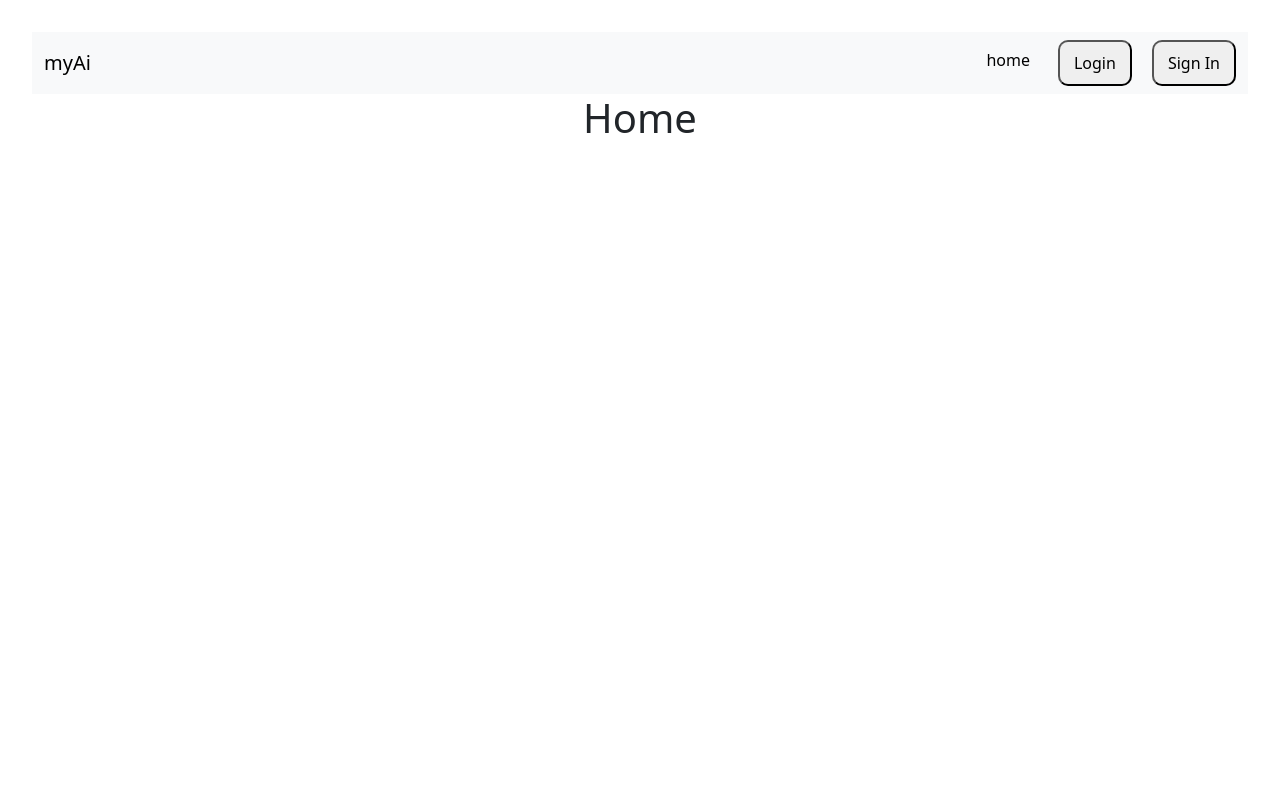
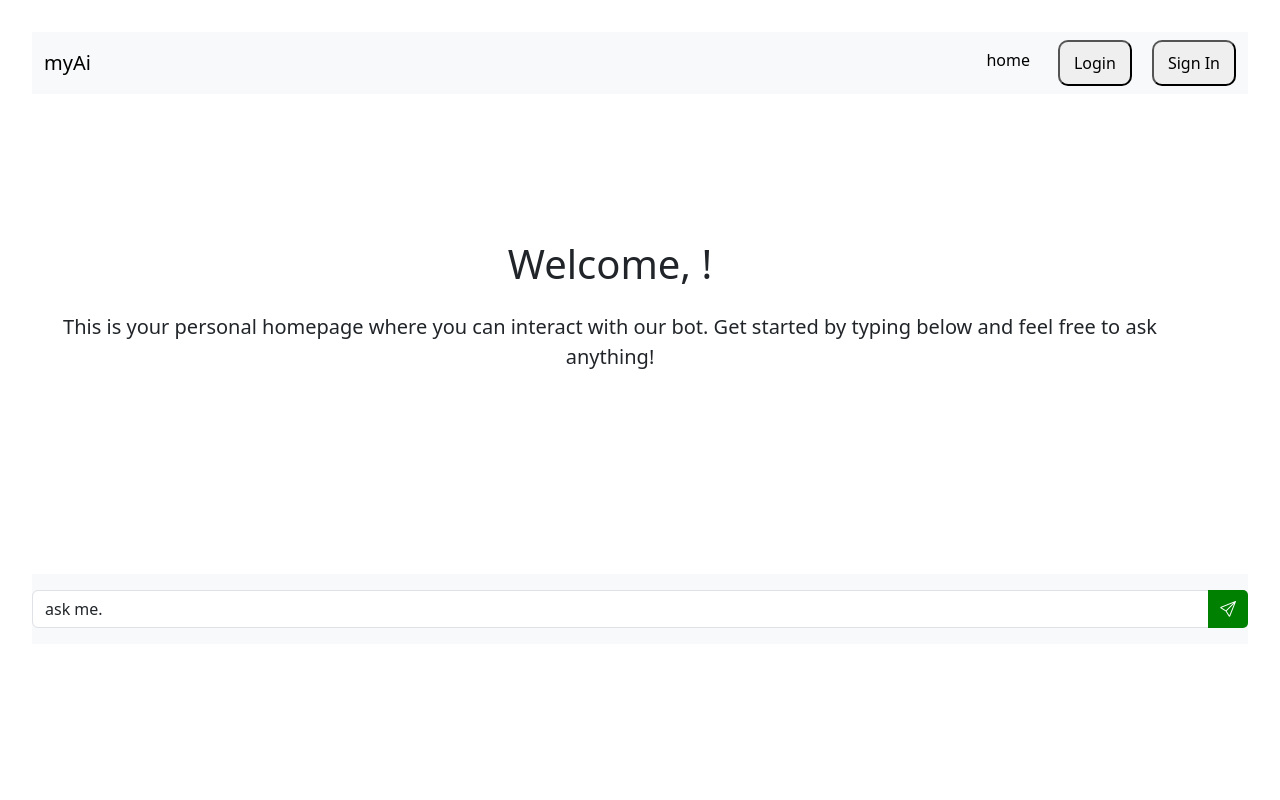
Before and after one commit to praneeth4040/Adjunct, a React (Vite) app in the folder client/: page / in a window 1280 px wide. Shown: the top 800 px of the page. Built offline with nearby package versions, Linux system fonts and the light colour scheme.

Commit message:
home is updated

```diff
--- a/client/src/components/home.jsx
+++ b/client/src/components/home.jsx
@@ -1,37 +1,79 @@
-import React from 'react';
+import React, { useEffect, useState } from 'react';
 import { useLocation } from 'react-router-dom';
+
 
 function Home() {
   const location = useLocation();
-  const name = location.state?.userName
-    const backgroundImageStyle = {
-        backgroundImage: 'https://images.pexels.com/photos/17485706/pexels-photo-17485706/free-photo-of-an-artist-s-illustration-of-artificial-intelligence-ai-this-image-visualises-the-input-and-output-of-neural-networks-and-how-ai-systems-perceive-data-it-was-created-by-rose-pilkington.png',
-        backgroundSize: 'cover', // Optional, to cover the entire container
-        backgroundPosition: 'center', // Optional, to center the image
-        height: '100vh', // Set the height as needed
-      };
-
-    return ( <>
-
-    <h1>Home <strong>{name}</strong></h1>
-   <div style={backgroundImageStyle}>
-   </div>
+  const name = location.state?.userName;
 
 
 
-    <footer class="bg-light py-3 text-center">
-    <input
+
+
+
+  useEffect(() => {
+    // Generate a random message on page load
+
+
+    // Disable scrolling when the component is mounted
+    document.body.style.overflow = 'hidden';
+
+    // Re-enable scrolling when the component is unmounted (cleanup)
+    return () => {
+      document.body.style.overflow = 'auto';
+    };
+  }, []);
+
+  return (
+    <div className="d-flex flex-column justify-content-between" style={{ height: '100vh' }}>
+      {/* Main content in the middle of the page */}
+      <div className="container d-flex justify-content-center align-items-center flex-grow-1 text-center"  style={{
+        position: 'absolute',
+        top: '30%', // Set input at 60% of the page height
+        right: "100px"
+        }}>
+        <div>
+          <h1>Welcome, <strong>{name}</strong>!</h1>
+          <p className="lead mt-4">
+            This is your personal homepage where you can interact with our bot.
+            Get started by typing below and feel free to ask anything!
+          </p>
+        </div>
+      </div>
+
+      {/* Footer with placeholder and send icon */}
+      <footer className="bg-light py-3 text-center"
+       style={{
+        position: 'relative',
+        top: '60%', // Set input at 60% of the page height
+        }}>
+        <div className="input-group" >
+        <input
   className="form-control"
   type="text"
   defaultValue="ask me."
   aria-label="readonly input example"
   readOnly=""
-/>
-
-    </footer>
 
 
-    </> );
+/>
+          <button
+            className="btn btn-primary"
+            id="sendButton"
+            style={{
+              borderRadius: '0 5px 5px 0',
+              backgroundColor: 'green', // Set icon color to green
+              border: 'none',
+            }}
+
+          >
+            <i className="bi bi-send" style={{ color: 'white' }}></i> {/* Bootstrap icon */}
+
+          </button>
+        </div>
+      </footer>
+    </div>
+  );
 }
 
 export default Home;
```
